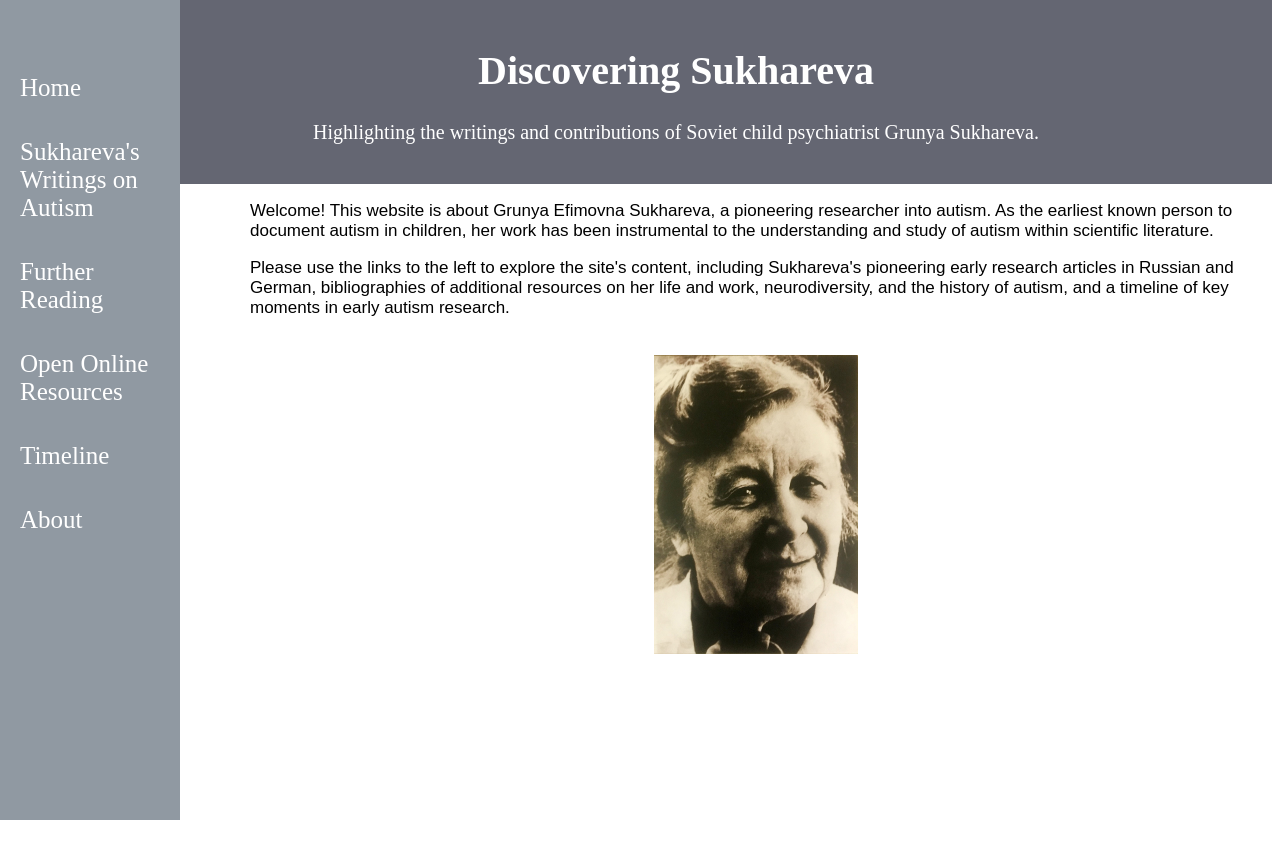
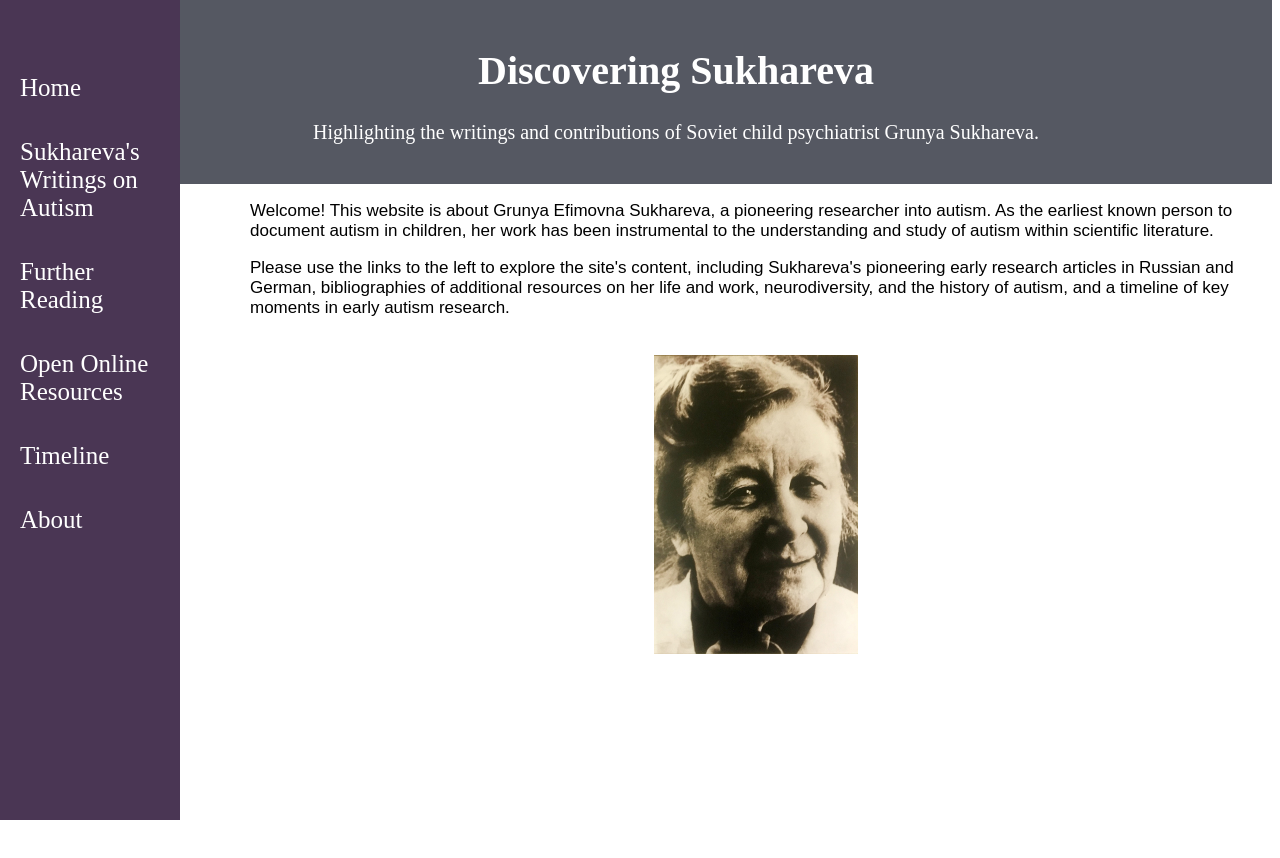
Before and after one commit to ian-nai/sukhareva, a plain HTML site: page index.html in a window 1280 px wide. Drawn offline with nearby package versions, Linux system fonts and the light colour scheme.

Commit message:
Update style.css

```diff
--- a/style.css
+++ b/style.css
@@ -21,7 +21,7 @@ body {
   z-index: 1;
   top: 0;
   left: 0;
-  background-color: #9099A2;
+  background-color: #4A3654;
   overflow-x: hidden;
   padding-top: 20px;
 }
@@ -41,13 +41,13 @@ li{
 
 
 .sidenav a:hover {
-  color: #403e3e;
+  color: #A8ADA9;
 }
 
 .header {
   padding: 20px;
   text-align: center;
-  background: #646672;
+  background: #555862;
   color: white;
   font-size: 20px;
 }
```
